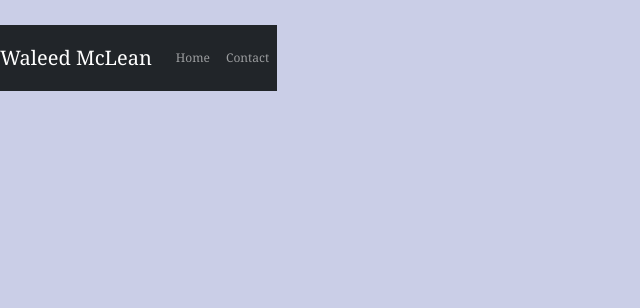
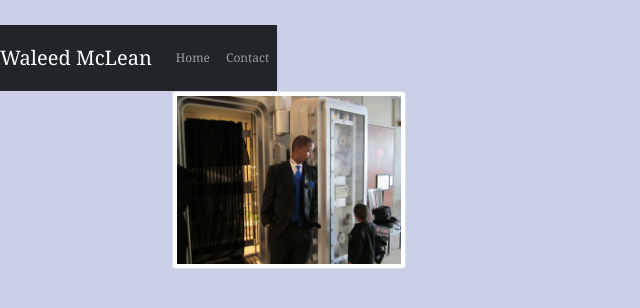
Before and after one commit to mr247365366inaleapyear/portfolio-1, a plain HTML site: page portfolio.html in a window 1280 px wide. Shown: the whole page, without its empty margins (0-640 px from the left). Drawn offline with nearby package versions, Linux system fonts and the light colour scheme.

Commit message:
editing html pages

```diff
--- a/portfolio.html
+++ b/portfolio.html
@@ -36,6 +36,11 @@
         </ul>
       </div>
     </nav>
+    <div class="container">
+      <div class="col-lg-3">
+        <img class="img img-thumbnail" src="401709_692838006619_504011984_n.jpg" />
+      </div>
+
 
     <script
       src="https://cdn.jsdelivr.net/npm/bootstrap@5.0.0-beta1/dist/js/bootstrap.bundle.min.js"
```
Also changed, not shown: contact.html (+4 -3 lines), index.html (+2 -2 lines).
